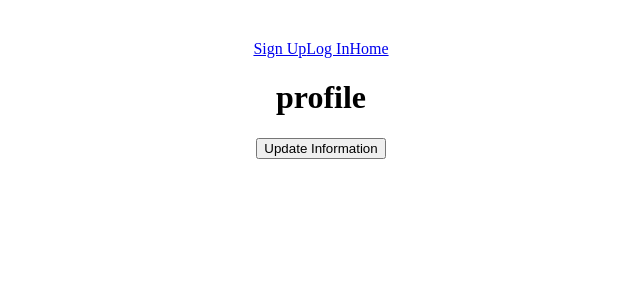
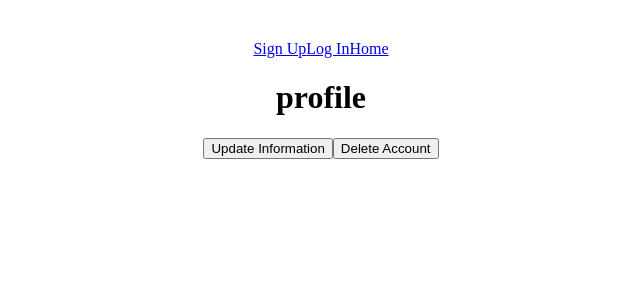
Before and after one commit to shaikah572/community-accessibility-map-frontend, a React (Vite) app: page /profile in a window 1280 px wide. Shown: the top 300 px of the page, without its empty margins (319-959 px from the left). Built offline with nearby package versions, Linux system fonts and the light colour scheme.

Commit message:
create delete user option

```diff
--- a/src/App.jsx
+++ b/src/App.jsx
@@ -23,7 +23,7 @@ const App = () => {
         <Route path='/login' element={ <Login setUser={setUser} />} />
         <Route path='/signup' element={ <Signup />} />
         <Route path='/' element={<MapDisplay user={user} />} />
-        <Route path='/profile' element={<UserProfile />} />
+        <Route path='/profile' element={<UserProfile setUser={setUser} />} />
         <Route path='/profile/edit' element={<UserForm />} />
         <Route path='/add-marker' element={<MarkerForm/>} />
 
--- a/src/components/Auth/Logout.jsx
+++ b/src/components/Auth/Logout.jsx
@@ -2,7 +2,7 @@ import React from 'react'
 import { clearTokens } from '../../lib/auth'
 import { useNavigate } from 'react-router'
 
-const Logout = () => {
+const Logout = ({ setUser }) => {
     const navigate = useNavigate()
     function handleLogOut() {
         clearTokens()
--- a/src/components/UserProfile/UserProfile.jsx
+++ b/src/components/UserProfile/UserProfile.jsx
@@ -1,10 +1,11 @@
 import { useState, useEffect } from 'react'
-import { authRequest } from '../../lib/auth'
-import { Link } from 'react-router'
-import UserForm from './UseForm/UserForm'
+import { authRequest, clearTokens } from '../../lib/auth'
+import { Link, useNavigate } from 'react-router'
 
-const UserProfile = () => {
 
+const UserProfile = ({ setUser }) => {
+
+    const navigate = useNavigate()
     const [userInformations, setUserInformations] = useState({})
 
     const getUserInformations = async () => {
@@ -24,6 +25,25 @@ const UserProfile = () => {
         getUserInformations()
     }, [])
 
+    const handleDeleteAccount = async () => {
+        const isConfirmed = confirm('Are you sure you want to delete account?')
+
+        if (isConfirmed) {
+            try {
+                await authRequest({
+                    method: 'delete',
+                    url: `http://127.0.0.1:8000/api/user/delete/`
+                })
+                clearTokens()
+                setUser(null)
+                navigate('/')
+            } catch (error) {
+                console.error(error)
+            }
+
+        }
+    }
+
 
     return (
         <>
@@ -33,6 +53,7 @@ const UserProfile = () => {
         <Link to='/profile/edit'>
             <button>Update Information</button>
         </Link>
+        <button type='button' onClick={() => handleDeleteAccount()}>Delete Account</button>
         </>
     )
 }
```
